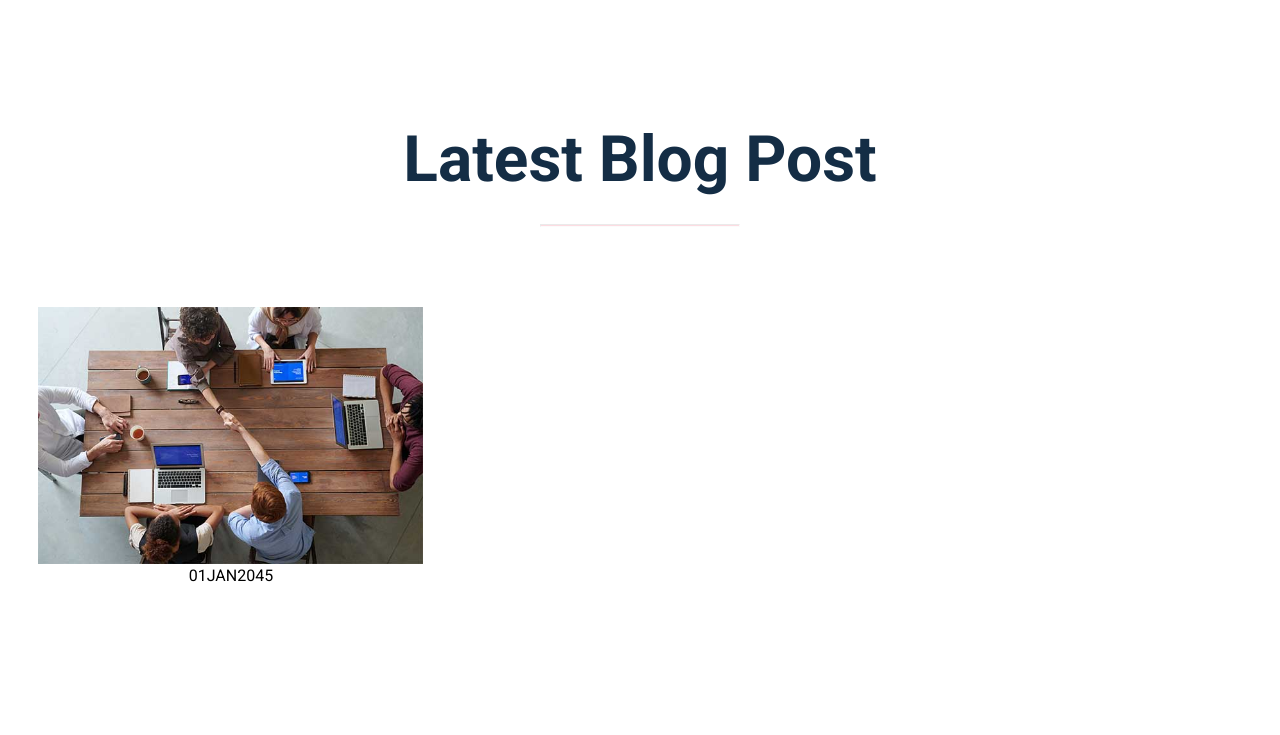
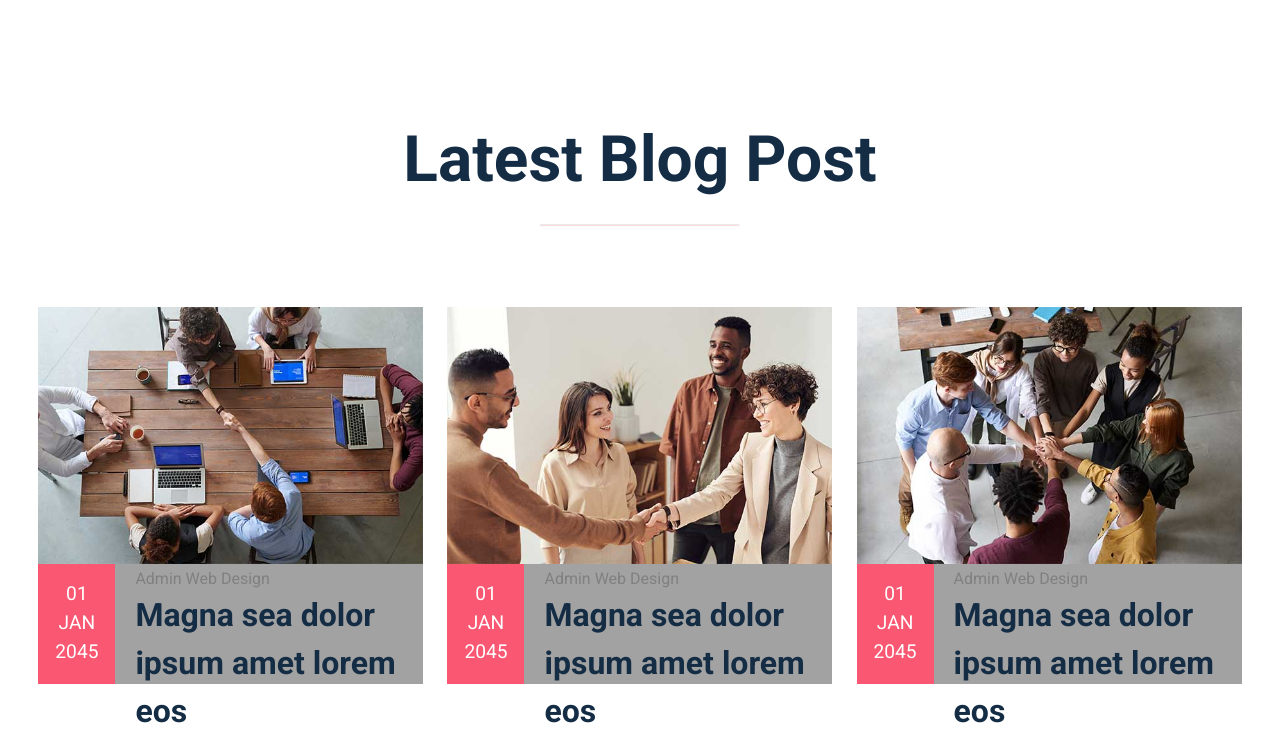
Before and after one commit to SourabhSisodia/Innoraft_assignment, a plain HTML site: page Consult/index.html in a window 1280 px wide. Shown: the part 5117-5852 px from the top of the page. Before the commit the page ends 5705 px from the top, so only its background shows below. Drawn offline with Linux system fonts and the light colour scheme.

Commit message:
blogs part done

```diff
--- a/Consult/index.css
+++ b/Consult/index.css
@@ -603,4 +603,42 @@ h1.about-us-heading{
     width: 32%;
 
 }
+.blog-card img
+{
+    width: 100%;
+}
+.card-lower-part{
+    display: flex;
+    justify-content: center;
+    align-items: center;
+
+}
+.blog-card-left-part{
+    display: flex;
+    flex-direction: column;
+    justify-content: center;
+    align-items: center;
+    width: 20%;
+    height: 120px;
+    background-color: var(--pink-shade);
+    font-size: 1.2rem;
+    color: white;
+}
+.blog-card-right-part{
+    width: 80%;
+    height: 120px;
+    background-color:   rgb(163, 162, 162);
+    text-align: left;
+    padding-left: 20px;
+    padding-top: 3px;
+    padding-bottom: 3px;
+}
+.blog-card-right-part p{
+    color:gray;
+    font-size: 1rem;
+}
+.blog-card-right-part h1{
+    color: var(--blue-color);
+    font-size: 2rem;
+}
 /* blog post ends */
--- a/Consult/index.html
+++ b/Consult/index.html
@@ -305,15 +305,44 @@
           <img src="./assets/blog-1.jpg" alt="blog image 1" srcset="" />
           <div class="card-lower-part">
             <div class="blog-card-left-part">
-              <p>01<span>JAN</span>2045</p>
+              <p>01</p>
+              <p>JAN</p>
+              <p>2045</p>
             </div>
             <div class="blog-card-right-part">
-              <p></p>
+              <p>Admin Web Design</p>
+              <h1>Magna sea dolor ipsum amet lorem eos</h1>
             </div>
           </div>
         </div>
-        <div class="blog-card"></div>
-        <div class="blog-card"></div>
+        <div class="blog-card">
+          <img src="./assets/blog-2.jpg" alt="blog image 2" srcset="" />
+          <div class="card-lower-part">
+            <div class="blog-card-left-part">
+              <p>01</p>
+              <p>JAN</p>
+              <p>2045</p>
+            </div>
+            <div class="blog-card-right-part">
+              <p>Admin Web Design</p>
+              <h1>Magna sea dolor ipsum amet lorem eos</h1>
+            </div>
+          </div>
+        </div>
+        <div class="blog-card">
+          <img src="./assets/blog-3.jpg" alt="blog image 3" srcset="" />
+          <div class="card-lower-part">
+            <div class="blog-card-left-part">
+              <p>01</p>
+              <p>JAN</p>
+              <p>2045</p>
+            </div>
+            <div class="blog-card-right-part">
+              <p>Admin Web Design</p>
+              <h1>Magna sea dolor ipsum amet lorem eos</h1>
+            </div>
+          </div>
+        </div>
       </div>
     </div>
   </body>
```
